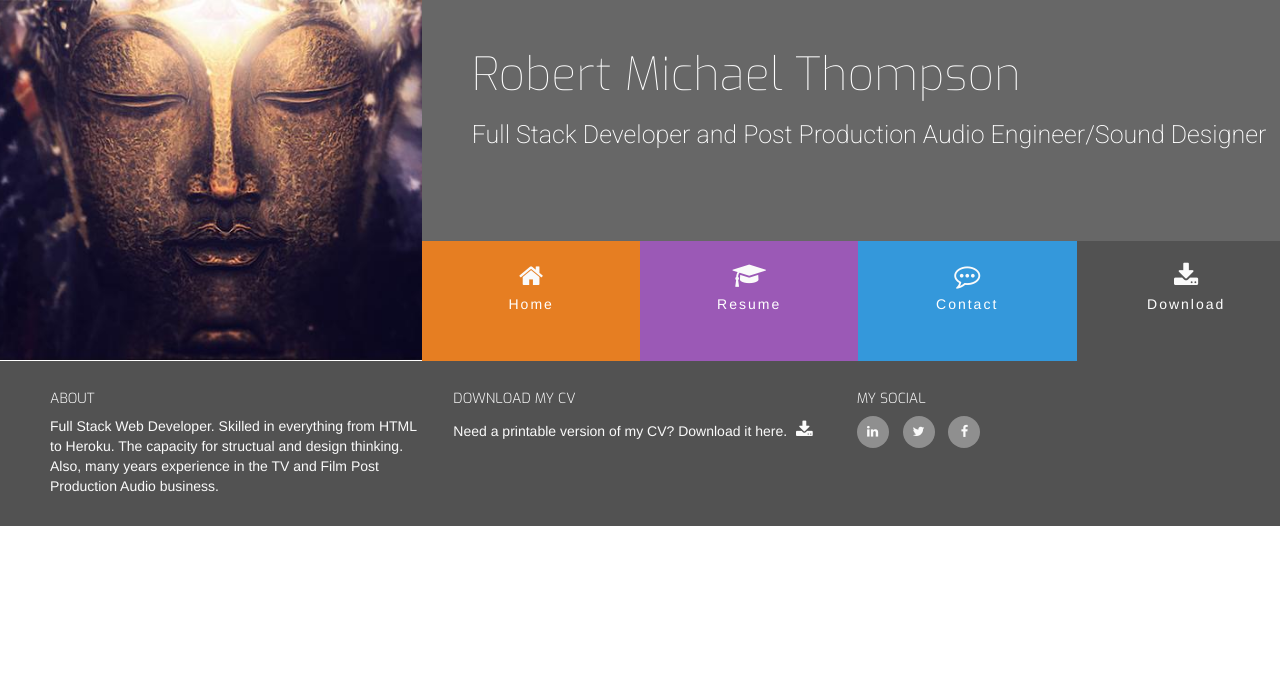
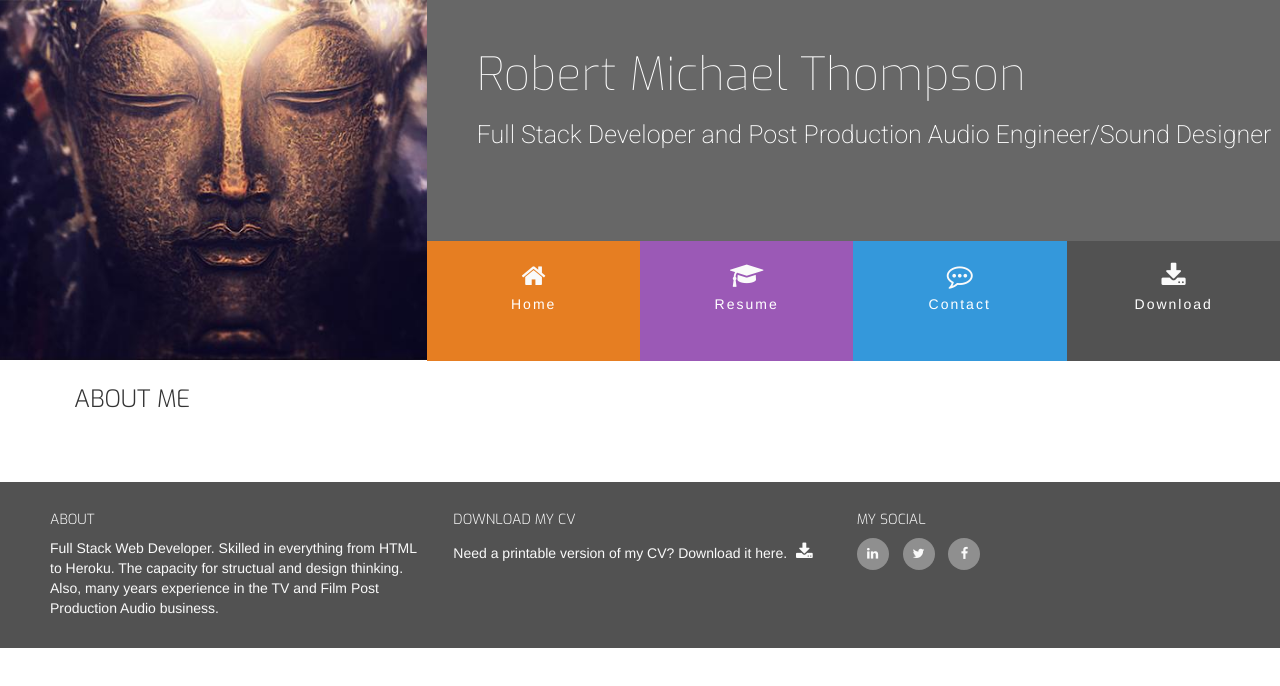
Before and after one commit to Rthom69/udx_resume_rob, a plain HTML site: page index.html in a window 1280 px wide. Drawn offline with nearby package versions, Linux system fonts and the light colour scheme.

Commit message:
created personal section basic structure and about me heading

```diff
--- a/assets/css/style.css
+++ b/assets/css/style.css
@@ -5,6 +5,10 @@
 .bg-color-name-title {
     background-color: #676767;
     padding-bottom: 33px;
+}
+
+.bg-color-three-reasons {
+    background-color: #ffffff;
 }
 
 .ui-menu-color-home {
@@ -50,6 +54,23 @@ h4 {
     display: inline-block;
 }
 
+.section-colum {
+    padding: 0 30px 30px;
+    float: none;
+    display: table-cell;
+}
+
+.row-table {
+    display: table;
+}
+
+.section-heading {
+    font-family: "Exo", sans-serif;
+    font-weight: 300;
+    margin-top: 25px;
+    margin-bottom: 40px;
+}
+
 /*----------------------------------------------------------------------Heading*/
 
 header {
@@ -64,6 +85,7 @@ header {
 
 .logo {
     background: url("../images/Resume_pic_1.jpg");
+    padding: 0;
     background-position: center;
     background-repeat: no-repeat;
     background-size: cover;
@@ -185,15 +207,15 @@ footer .cv-pdf i:hover {
     line-height: 7px;
     text-align: center;
     color: #fafafa;
-    background-color:#8f8f8f;
-     transition: all 0.35s ease-in-out;
+    background-color: #8f8f8f;
+    transition: all 0.35s ease-in-out;
     -moz-transition: all 0.35s ease-in-out;
     -webkit-transition: all 0.35s ease-in-out;
     -o-transition: all 0.35s ease-in-out;
 }
 
 .social-links li a i:hover {
-    background:#e84610;
+    background: #e84610;
 }
 
 #footer-details {
--- a/index.html
+++ b/index.html
@@ -10,7 +10,7 @@
 </head>
 
 <body>
-    <header>
+    <header class="container-fluid">
         <div class="row">
             <a href="index.html">
 
@@ -50,23 +50,32 @@
         </div>
 
     </header>
-    <section>
+    <section class="container-fluid">
+         <div class="row row-table">
+             <div class="col-xs-12 col-sm-12 col-md-8 bg-color-three-reasons section-colum">
+                 <div class="row">
+                     <div class="col-lg-12">
+                         <h3 class="section-heading uppercase">about me</h3>
+
+                     </div>
+                 </div>
+             </div>
+         </div>
 
     </section>
+
     <footer class="container-fluid">
         <div id="footer-details" class="row">
             <div class="col-sm-4">
-                <h5 class= "uppercase general-sub">About</h5>
+                <h5 class="uppercase general-sub">About</h5>
                 <p class="inline-block">
-                    Full Stack Web Developer. Skilled in everything from HTML to Heroku.
-                    The capacity for structual and design thinking. Also, many years experience
-                    in the TV and Film Post Production Audio business.
+                    Full Stack Web Developer. Skilled in everything from HTML to Heroku. The capacity for structual and design thinking. Also, many years experience in the TV and Film Post Production Audio business.
 
                 </p>
 
             </div>
             <div class="col-sm-4">
-                <h5 class= "uppercase general-sub">Download My CV</h5>
+                <h5 class="uppercase general-sub">Download My CV</h5>
                 <p class="inline-block">
                     Need a printable version of my CV? Download it here.
                     <a href="#" class="cv-pdf"><i class="fa fa-download" aria-hidden="true"></i></a>
@@ -75,7 +84,7 @@
 
             </div>
             <div class="col-sm-4">
-                <h5 class= "uppercase general-sub">My Social</h5>
+                <h5 class="uppercase general-sub">My Social</h5>
                 <ul class="list-inline social-links">
                     <li><a target="-blank" href="#"><i class="fa fa-linkedin"></i></a></li>
                     <li><a target="-blank" href="#"><i class="fa fa-twitter"></i></a></li>
@@ -86,6 +95,8 @@
         </div>
 
     </footer>
+    <!--Three reasons to hire me section-->
+
 
 </body>
 
```
